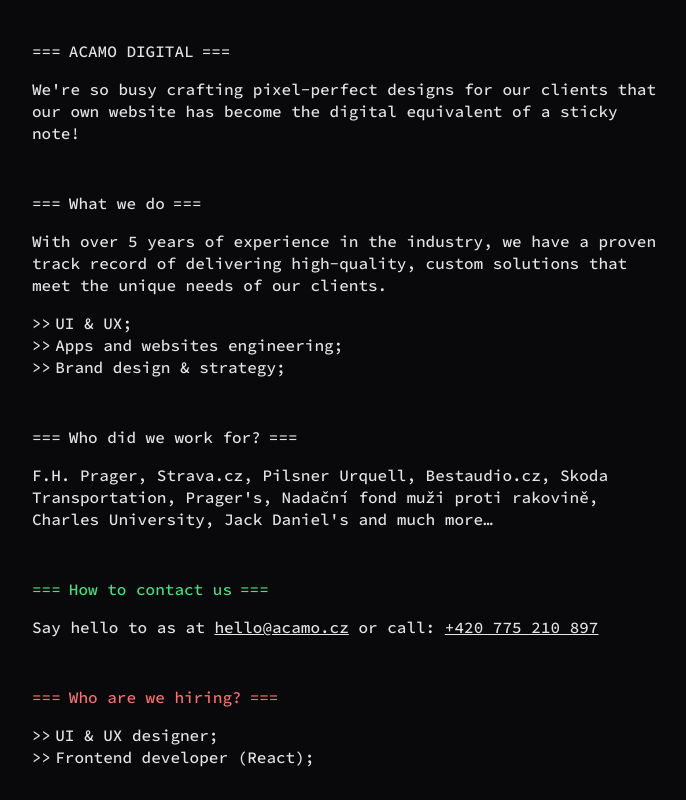
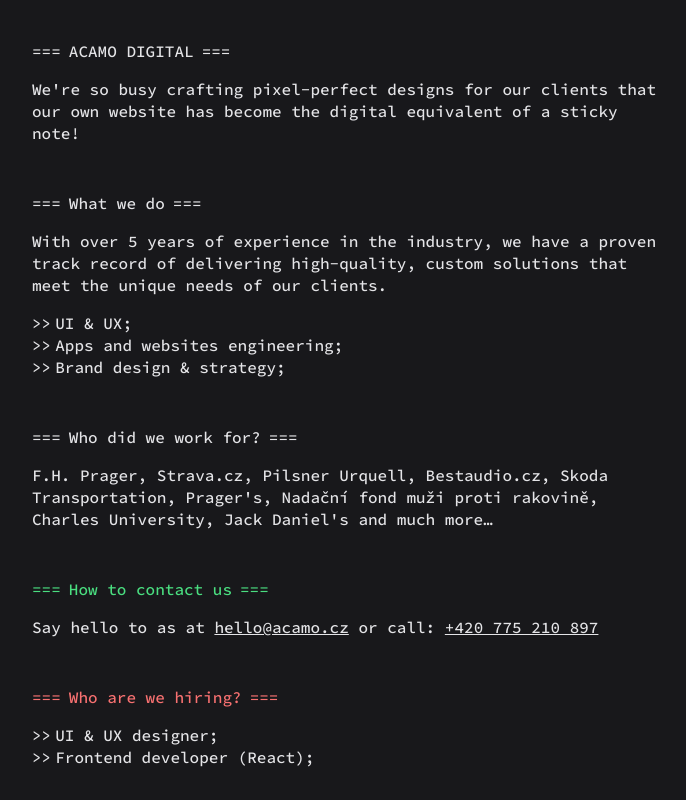
Before and after one commit to fandablazek97/acamo-cz-next, a Next.js app: page / in a window 1280 px wide. Shown: the top 800 px of the page, without its empty margins (8-694 px from the left). Built offline with nearby package versions, Linux system fonts and the light colour scheme.

Commit message:
updated-bg

```diff
--- a/src/pages/index.tsx
+++ b/src/pages/index.tsx
@@ -42,7 +42,7 @@
           How to contact us
         </Heading>
         <Paragraph>
-          Say hello to as at <a href="mailto:hello@acamo.cz" className="underline hover:bg-white hover:text-zinc-950 hover:no-underline">hello@acamo.cz</a> or call: <a href="mailto:hello@acamo.cz" className="underline hover:bg-white hover:text-zinc-950 hover:no-underline">+420 775 210 897</a>
+          Say hello to as at <a href="mailto:hello@acamo.cz" className="underline hover:bg-white hover:text-zinc-900 hover:no-underline">hello@acamo.cz</a> or call: <a href="mailto:hello@acamo.cz" className="underline hover:bg-white hover:text-zinc-900 hover:no-underline">+420 775 210 897</a>
         </Paragraph>
       </section>
 
--- a/src/styles/globals.css
+++ b/src/styles/globals.css
@@ -8,7 +8,7 @@
   }
 
   body {
-    @apply bg-zinc-950 text-zinc-200 font-mono font-medium selection:bg-white selection:text-zinc-950 p-6 lg:p-10 2xl:p-16 leading-snug;
+    @apply bg-zinc-900 text-zinc-200 font-mono font-medium selection:bg-white selection:text-zinc-900 p-6 lg:p-10 2xl:p-16 leading-snug;
   }
 
   html,
```
